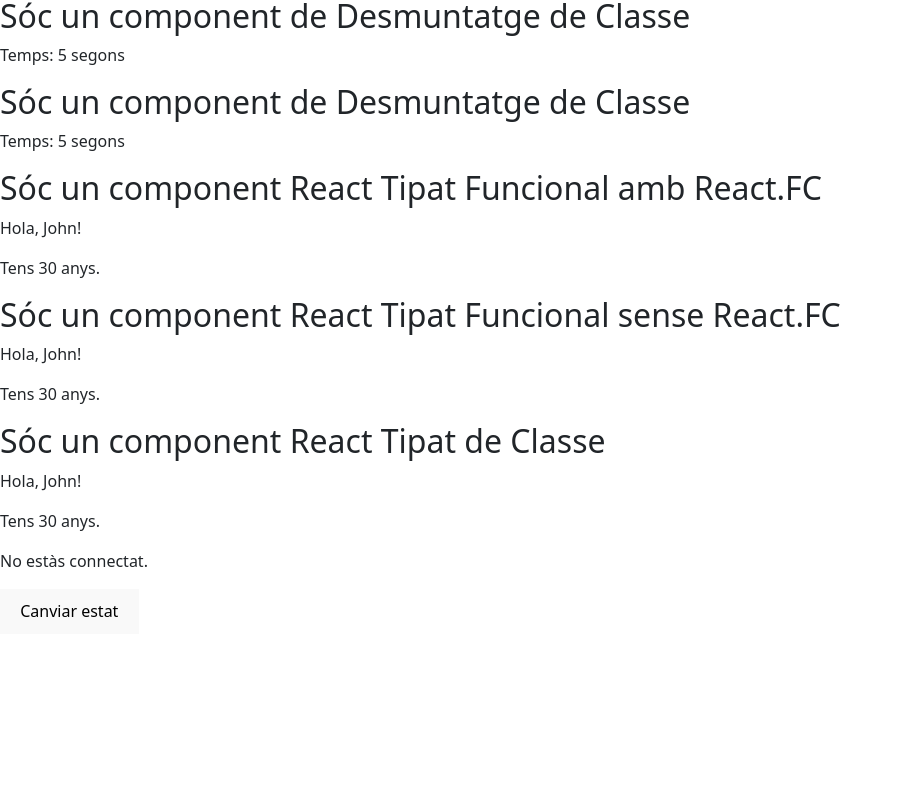
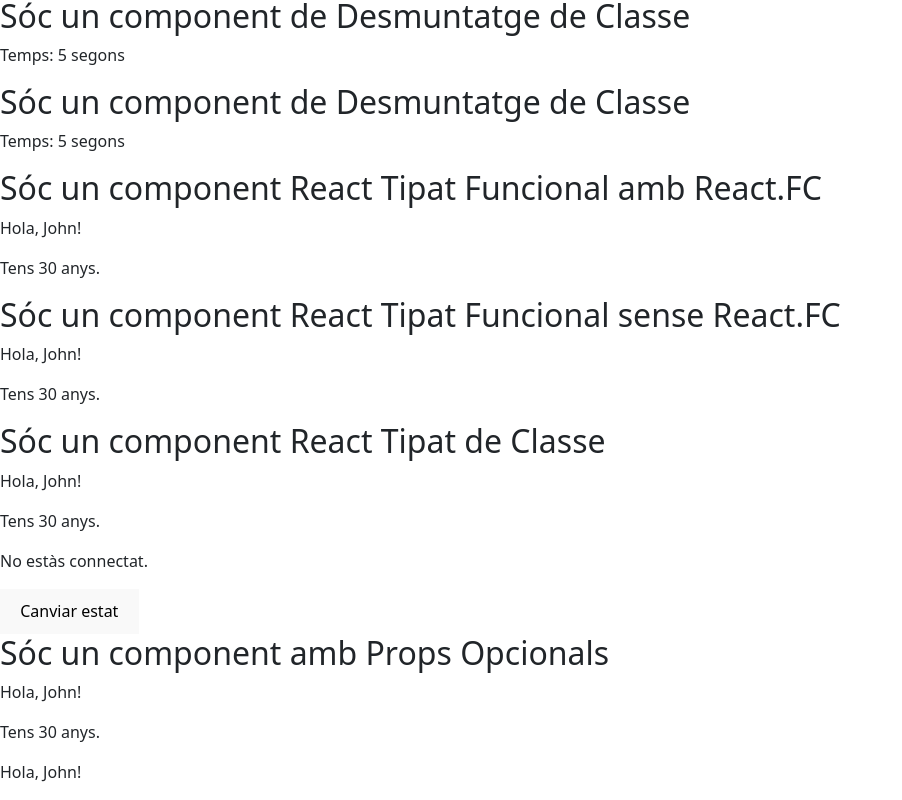
Before and after one commit to SectionOne/cursframeworks, a React (Vite) app in the folder cursreact/: page / in a window 1280 px wide. Shown: the part 1313-2113 px from the top of the page, without its empty margins (0-902 px from the left). Before the commit the page ends 1947 px from the top, so only its background shows below. Built offline with nearby package versions, Linux system fonts and the light colour scheme; no server answers.

Commit message:
Codi 26 - Emprant Typescript amb Props Opcionals en React

```diff
--- a/cursreact/src/components/App.jsx
+++ b/cursreact/src/components/App.jsx
@@ -12,6 +12,7 @@ import ClassComponentDesmuntatge from './desmuntatge/ClassComponent.jsx';
 import GreetingReactFC from './tscomponents/FunctionalComponentReactFc';
 import GreetingReact from './tscomponents/FunctionalComponentReact';
 import GreetingLogin from './tscomponents/ClassComponent';
+import PropsOpcionals from './tsprops/PropsOpcionals';
 import Header from './Header.jsx';
 import ParentComponent from './ParentComponent.jsx';
 function App() {
@@ -76,6 +77,11 @@ function App() {
         <h2>Sóc un component React Tipat de Classe</h2>
         <GreetingLogin name="John" age={30} />
       </div>
+      <div>
+        <h2>Sóc un component amb Props Opcionals</h2>
+        <PropsOpcionals name="John" age={30} />
+        <PropsOpcionals name="John" />
+      </div>
     </>
   );
 }
--- /dev/null
+++ b/cursreact/src/components/tsprops/PropsOpcionals.tsx
@@ -0,0 +1,20 @@
+import React from 'react';
+
+// Definim la interfície per a les props
+interface GreetingProps {
+  name: string; // Obligatòria
+  age?: number; // Opcional
+}
+
+// Definim el component Greeting
+const Greeting: React.FC<GreetingProps> = ({ name, age }) => {
+  return (
+    <div>
+      <p>Hola, {name}!</p>
+      {/* Mostrem l'edat només si està definida */}
+      {age !== undefined && <p>Tens {age} anys.</p>}
+    </div>
+  );
+};
+
+export default Greeting;
```
Also changed, not shown: 1 other file (tests, documents, lock files or other folders).
